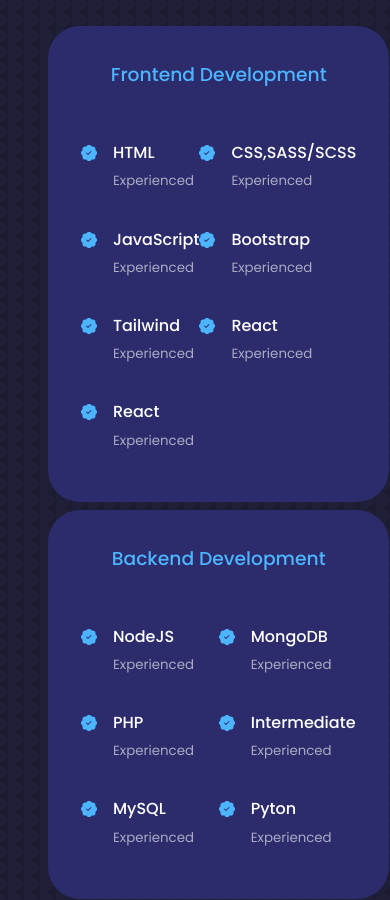
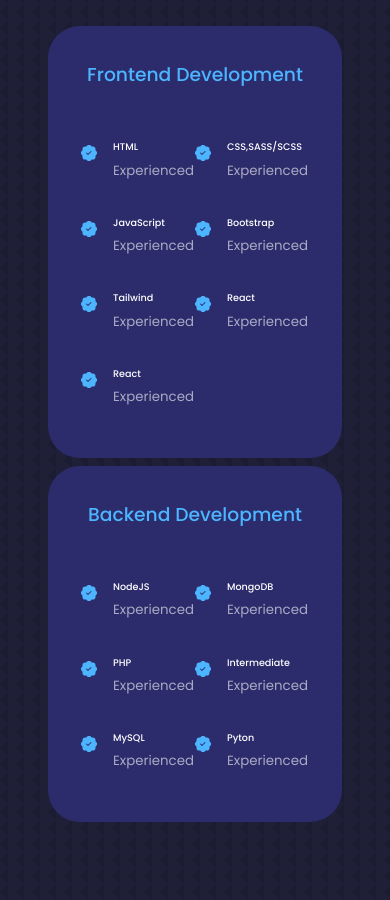
Before and after one commit to IImagII/my-site-react-portfolio, a React (Create React App) app: page / in a window 390 px wide. Shown: the part 2380-3280 px from the top of the page. Built offline with nearby package versions, Linux system fonts and the light colour scheme.

Commit message:
deploy 1.0.5

```diff
--- a/src/components/expierens/experients.module.scss
+++ b/src/components/expierens/experients.module.scss
@@ -50,7 +50,7 @@
       padding: 1rem;
    }
    .title {
-      font-size: 1rem;
+      font-size: 0.8rem;
    }
 }
 /*==================== МЕДИА ЗАПРОСЫ ДЛЯ МОБИЛЬНЫХ УСТРОЙСТВ===========================*/
@@ -64,6 +64,6 @@
       padding: 2rem 1rem;
    }
    .title {
-      font-size: 1rem;
+      font-size: 0.6rem;
    }
 }
```
